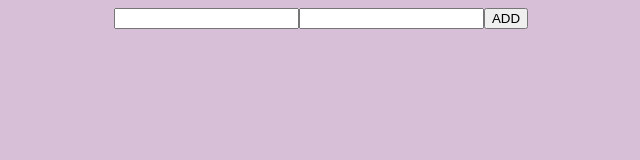
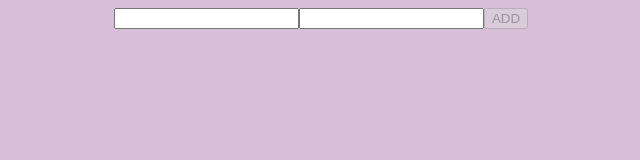
Before and after one commit to wishtack-training/wt-training-angular, an Angular app: page / in a window 1280 px wide. Shown: the top 160 px of the page, without its empty margins (319-959 px from the left). Built offline with nearby package versions, Linux system fonts and the light colour scheme.

Commit message:
Added reactive form.

```diff
--- /dev/null
+++ b/src/app/user/user-form-reactive/user-form-reactive.component.html
@@ -0,0 +1,14 @@
+<form [formGroup]="formGroup" (ngSubmit)="submitUser()">
+
+    <!--<input formControlName="firstName" type="text">-->
+
+    <!--<input formControlName="lastName" type="text">-->
+
+    <input
+            *ngFor="let control of getControls()"
+            [formControl]="control"
+            type="text">
+
+    <button [disabled]="!formGroup.valid">{{ buttonLabel }}</button>
+
+</form>
--- /dev/null
+++ b/src/app/user/user-form-reactive/user-form-reactive.component.ts
@@ -0,0 +1,42 @@
+import { Component, EventEmitter, Input, OnInit, Output } from '@angular/core';
+import { User } from '../user';
+import { FormControl, FormGroup, Validators } from '@angular/forms';
+
+@Component({
+    selector: 'wt-user-form-reactive',
+    templateUrl: './user-form-reactive.component.html',
+    styleUrls: ['./user-form-reactive.component.css']
+})
+export class UserFormReactiveComponent implements OnInit {
+
+    @Input() buttonLabel = 'SUBMIT';
+    @Output() onUserSubmit = new EventEmitter<User>();
+
+    formGroup = new FormGroup({
+        firstName: new FormControl(null, [
+            Validators.required
+        ]),
+        lastName: new FormControl(null),
+        // email: new FormControl(null, [
+        //     Validators.required,
+        //     Validators.minLength(3)
+        // ])
+    });
+
+    constructor() {
+    }
+
+    ngOnInit() {
+
+    }
+
+    getControls() {
+        return Object.values(this.formGroup.controls);
+    }
+
+    submitUser() {
+        const user = new User(this.formGroup.value);
+        this.onUserSubmit.emit(user);
+        this.formGroup.reset();
+    }
+}
--- a/src/app/user/user-form/user-form.component.html
+++ b/src/app/user/user-form/user-form.component.html
@@ -1,6 +1,6 @@
 <form (ngSubmit)="submitUser()">
 
-    <input [(ngModel)]="user.firstName" name="firstName" type="text">
+    <input [(ngModel)]="user.firstName" required name="firstName" type="text">
 
     <input [(ngModel)]="user.lastName" name="lastName" type="text">
 
--- a/src/app/user/user-list/user-list.component.html
+++ b/src/app/user/user-list/user-list.component.html
@@ -1,6 +1,6 @@
-<wt-user-form
+<wt-user-form-reactive
         [buttonLabel]="'ADD'"
-        (onUserSubmit)="addUser($event)"></wt-user-form>
+        (onUserSubmit)="addUser($event)"></wt-user-form-reactive>
 
 <div *ngFor="let user of getUserList()">
 
--- a/src/app/user/user.ts
+++ b/src/app/user/user.ts
@@ -7,8 +7,12 @@
 
 export class User {
 
-    constructor(public firstName: string = null,
-                public lastName: string = null) {
+    firstName?: string;
+    lastName?: string;
+
+    constructor(args: User = {}) {
+        this.firstName = args.firstName;
+        this.lastName = args.lastName;
     }
 
 }
```
Also changed, not shown: src/app/app.module.ts (+6 -3 lines), src/app/user/user-form-reactive/user-form-reactive.component.css (added), 1 other file (tests, documents, lock files or other folders).
